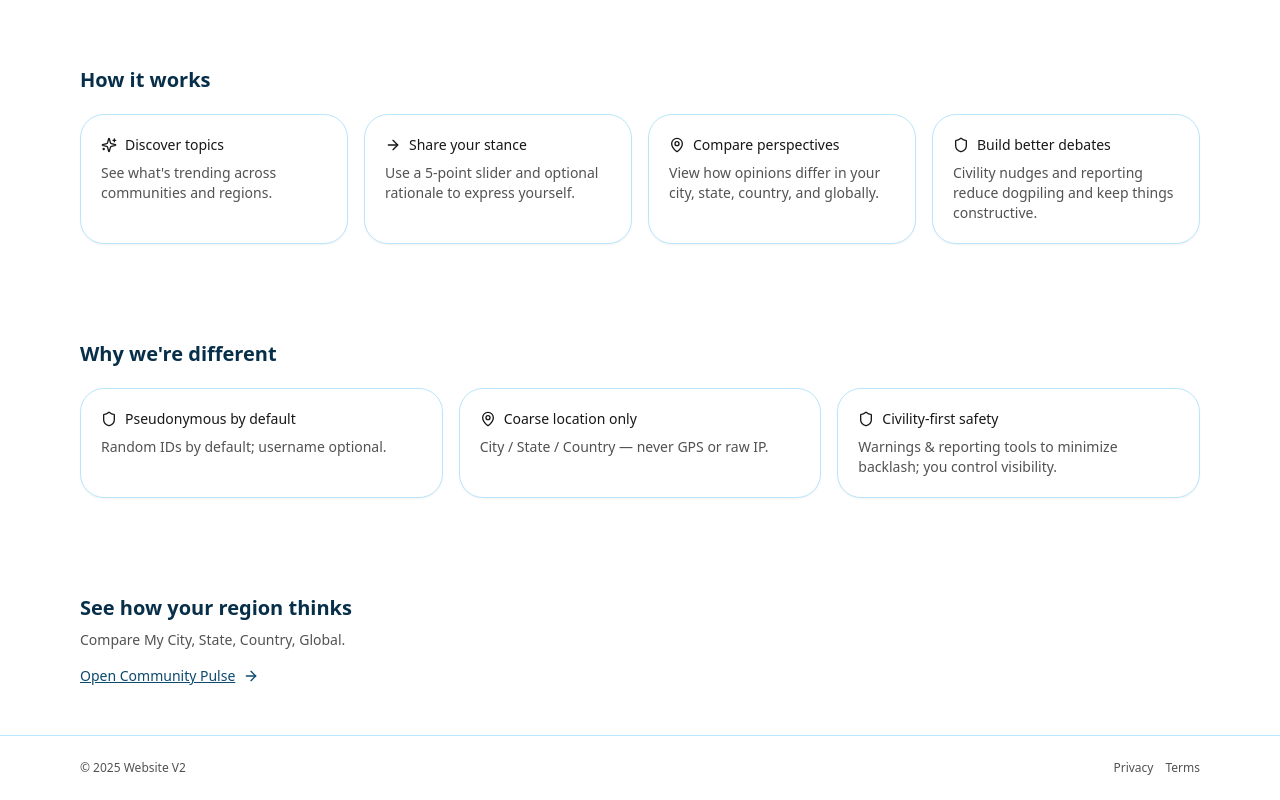
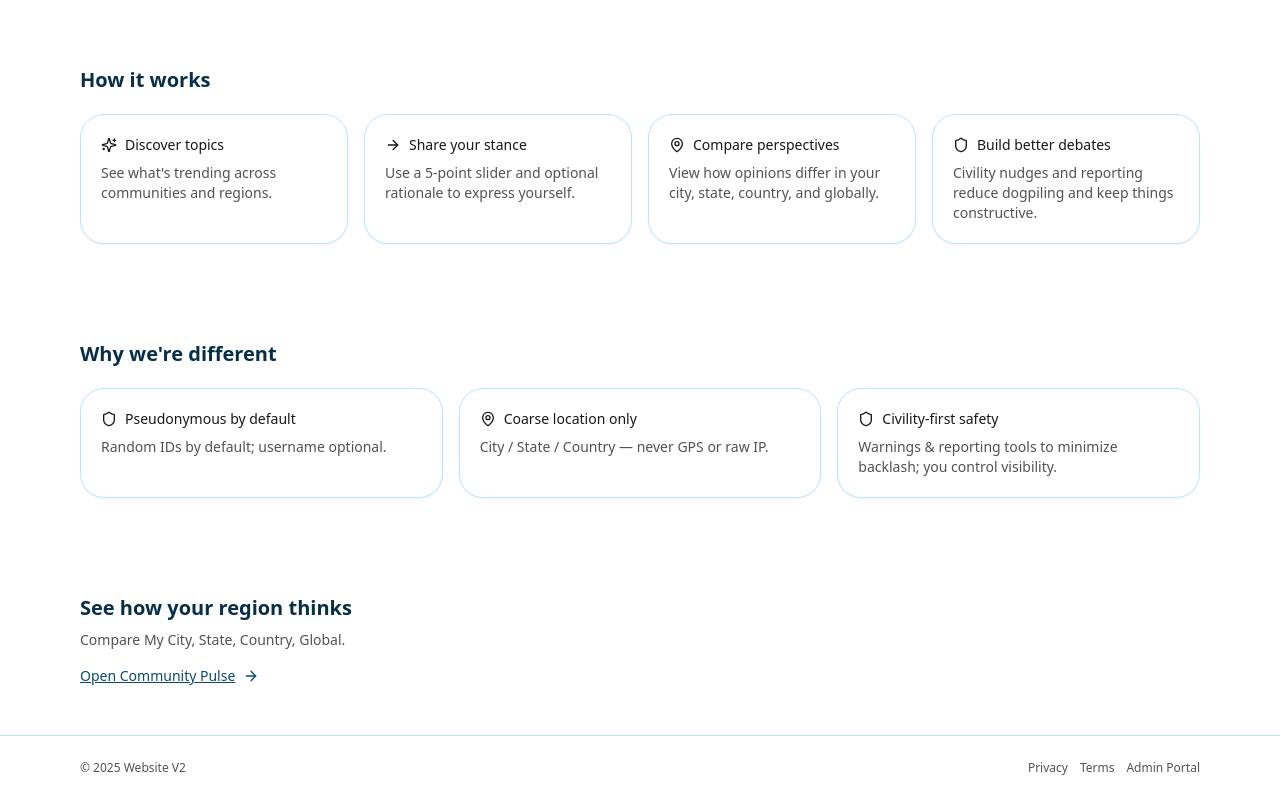
Before and after one commit to carnama83/stance-sync-lab, a React (Vite) app: page / in a window 1280 px wide. Shown: the part 888-1688 px from the top of the page. Built offline with nearby package versions, Linux system fonts and the light colour scheme.

Commit message:
Add Admin Portal Link
Add a link to the admin portal login page on the homepage for easier access.

```diff
--- a/src/pages/marketing/HomePage.tsx
+++ b/src/pages/marketing/HomePage.tsx
@@ -169,6 +169,7 @@ function Footer() {
         <div className="flex gap-3">
           <Link to="/privacy" className="hover:underline hover:text-sky-900">Privacy</Link>
           <Link to="/terms" className="hover:underline hover:text-sky-900">Terms</Link>
+          <Link to="/admin/login" className="hover:underline hover:text-sky-900">Admin Portal</Link>
         </div>
       </div>
     </footer>
```
